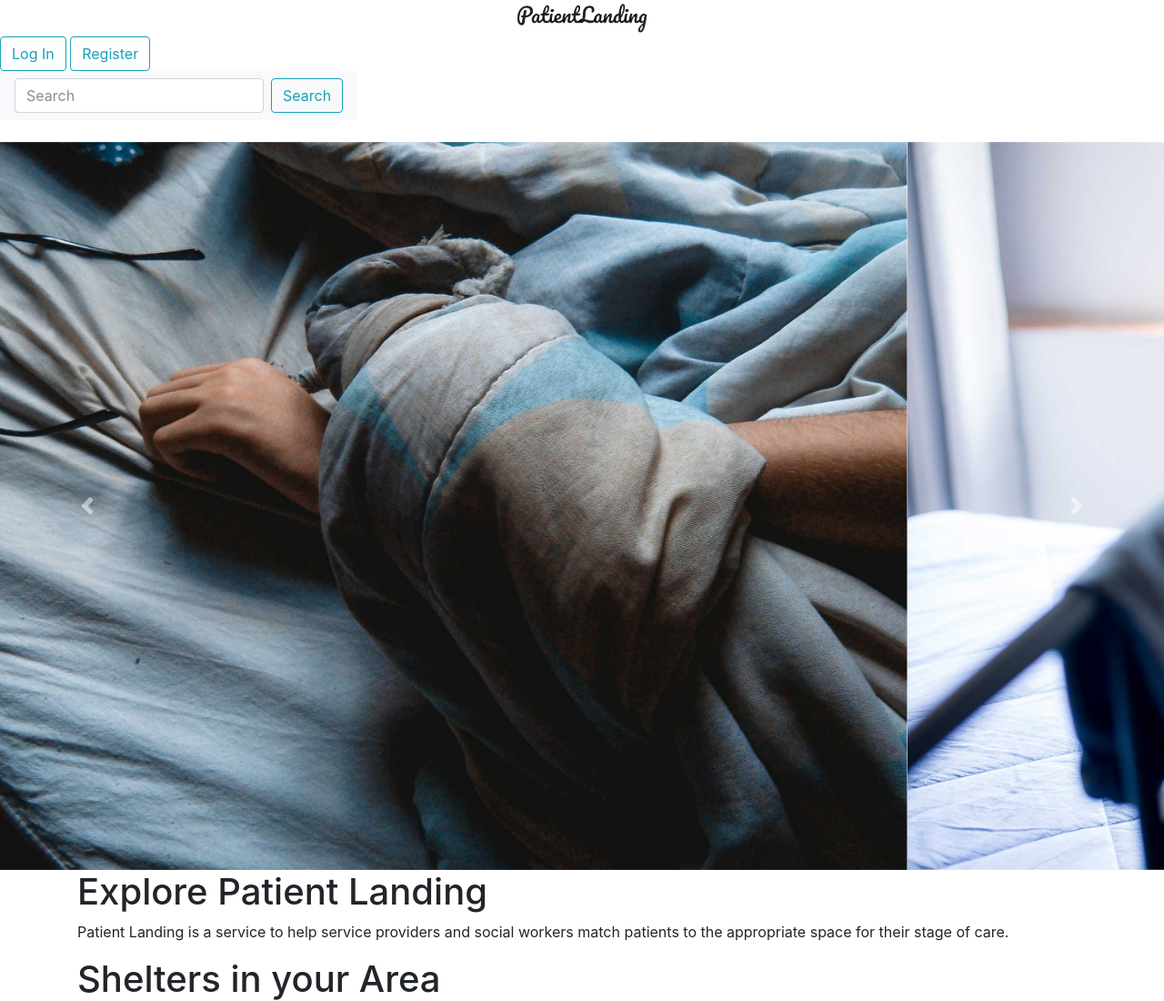
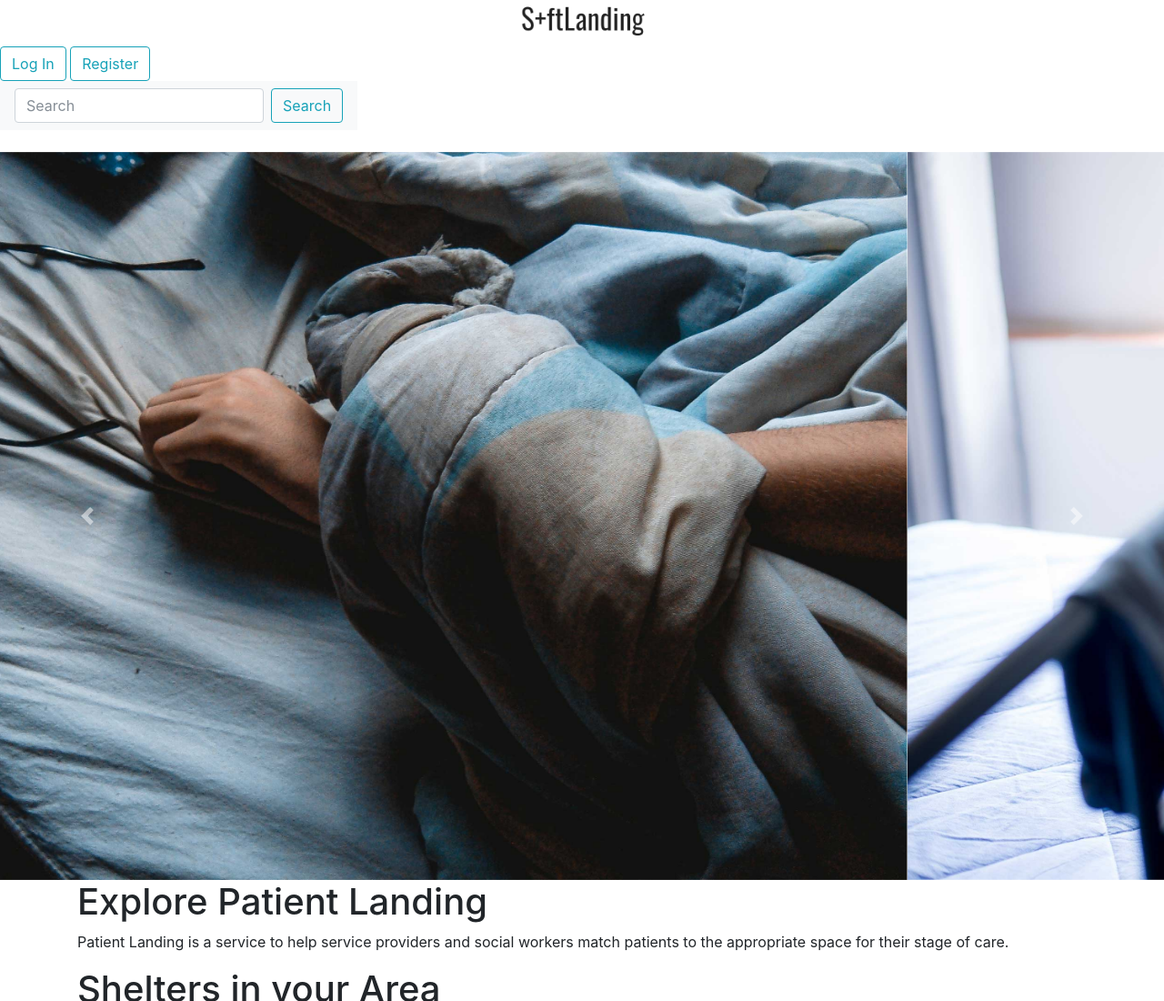
Before and after one commit to emeraldaly/ptland, a website: page public/index.html in a window 1280 px wide. Shown: the top 1100 px of the page at 91% size. Drawn offline with nearby package versions, Linux system fonts and the light colour scheme; a web font is replaced by a local one.

Commit message:
new logo

```diff
--- a/public/index.html
+++ b/public/index.html
@@ -34,7 +34,7 @@
 
         <header>
             <div class="container-fluid">
-                <img class="logo-block" src="images/logo.png" alt="logo2">
+                <img class="logo-block" src="images/logo2.png" alt="logo2">
             </div>
             <nav>
                 <ul class="nav">
```
